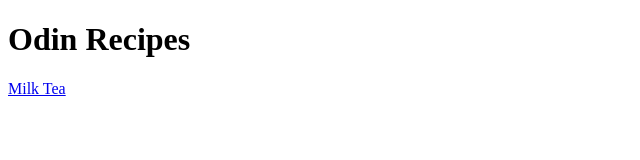
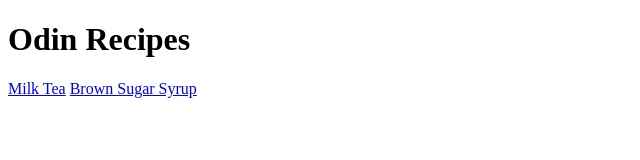
Before and after one commit to codaxxx/odin-recipes, a plain HTML site: page index.html in a window 1280 px wide. Shown: the whole page, without its empty margins (0-640 px from the left). Drawn offline with Linux system fonts and the light colour scheme.

Commit message:
Create brown sugar syrup recipe

```diff
--- a/index.html
+++ b/index.html
@@ -8,5 +8,6 @@
 <body>
     <h1>Odin Recipes</h1>
     <a href="recipes/milk-tea.html" rel="noopener noreferrer">Milk Tea</a>
+    <a href="recipes/brown-sugar-syrup.html" rel="noopener noreferrer">Brown Sugar Syrup</a>
 </body>
 </html>
```
Also changed, not shown: images/syrup.jpeg (added).
